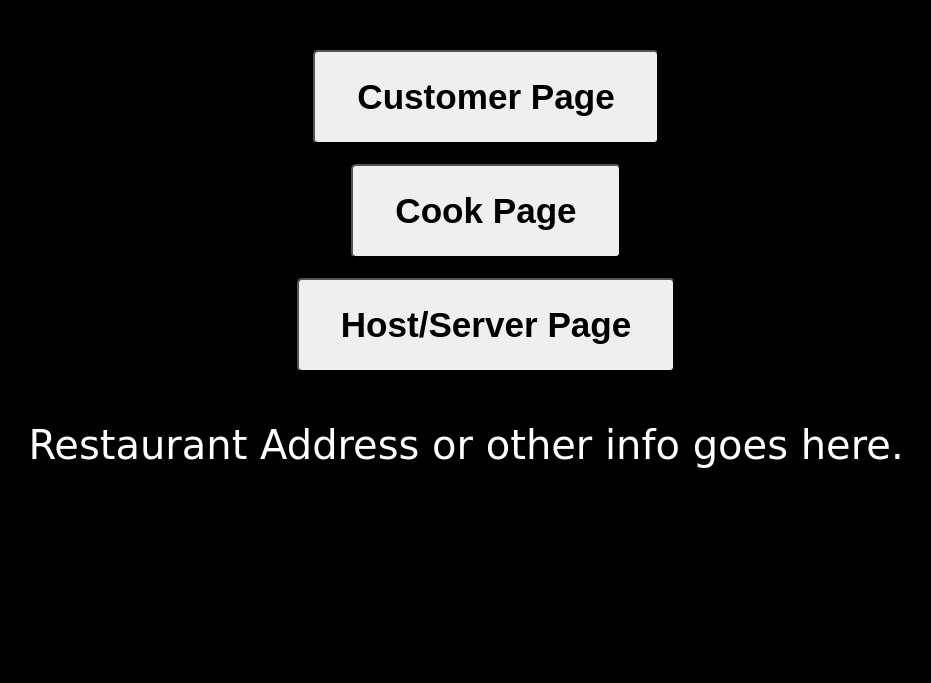
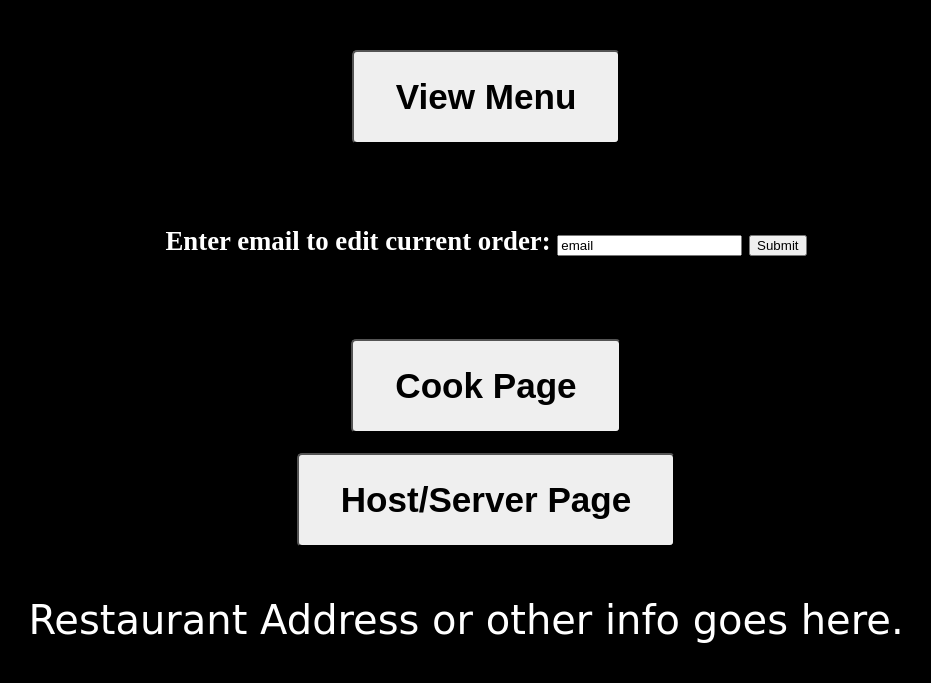
Before and after one commit to Kardbord/us-burger, a Django app: page /restaurant/ in a window 1280 px wide. Shown: the part 209-892 px from the top of the page, without its empty margins (174-1105 px from the left). Before the commit the page ends 677 px from the top, so only its background shows below. Run offline with Django 3.2, Linux system fonts and the light colour scheme; data that the repository does not hold is empty.

Commit message:
Created 'Enter email' form on front page to edit order

```diff
--- a/restaurant/templates/restaurant/index.html
+++ b/restaurant/templates/restaurant/index.html
@@ -21,9 +21,17 @@
 				<li>
 					<a href="{% url 'restaurant:customerMenu' %}">
 						<button>
-							<h3>Customer Page</h3>
+							<h3>View Menu</h3>
 						</button>
 					</a>
+				</li>
+				<li>
+					<form>
+						<h6>Enter email to edit current order:
+							<input type="email" name="orderEmail" value="email">
+							<input type="submit" value="Submit">
+						</h6>
+					</form>
 				</li>
 				<li>
 					<a href="#">
```
